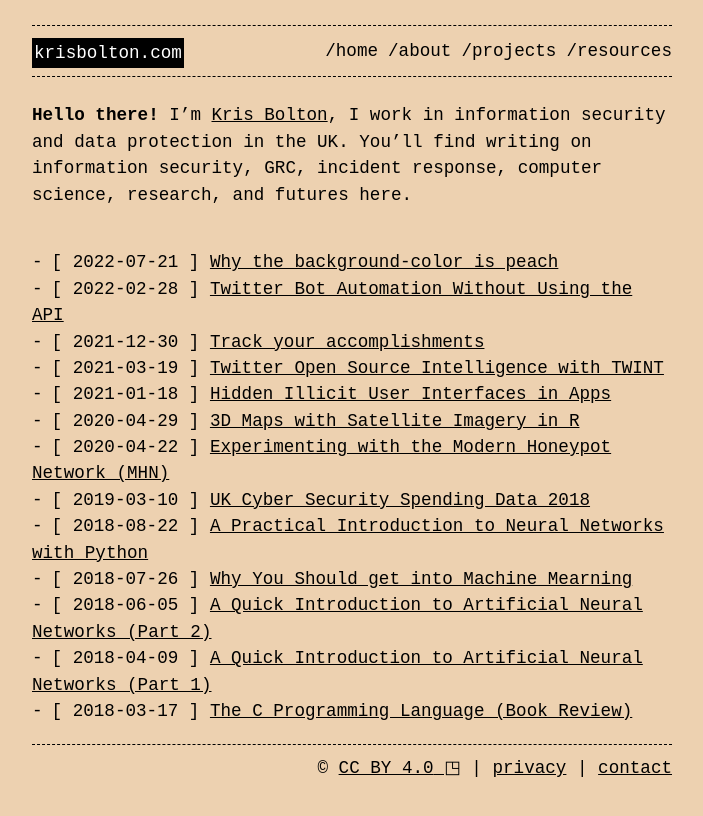
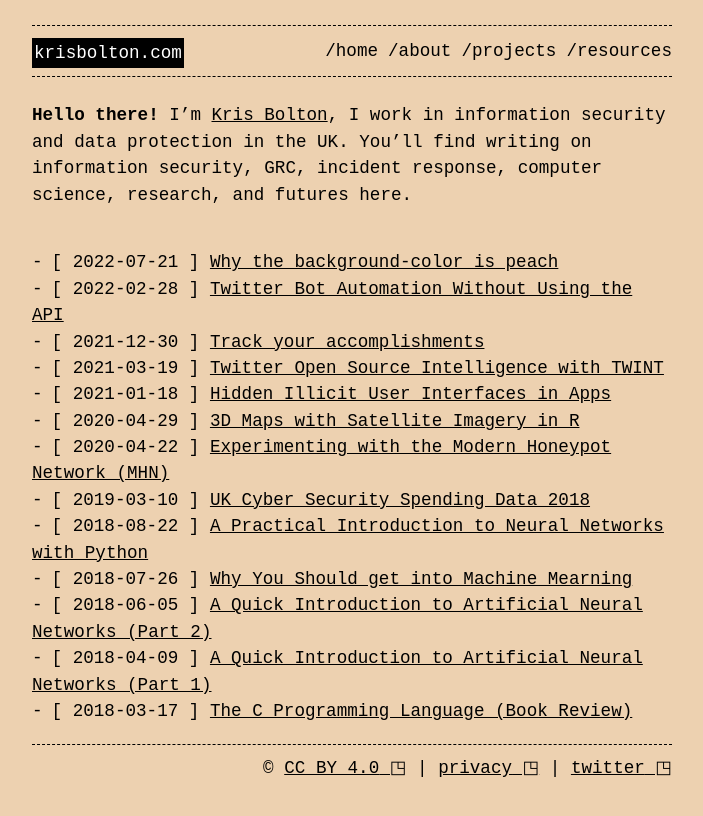
Before and after one commit to krisbolton/blog-staging, a Jekyll site: the page built from index.md, in a window 1280 px wide. Shown: the top 816 px of the page, without its empty margins (288-991 px from the left). Built offline with Jekyll 4.4.1, drawn with Linux system fonts in a browser that asks for light colours.

Commit message:
twiter to footer

```diff
--- a/_config.yml
+++ b/_config.yml
@@ -8,7 +8,7 @@ header_pages:
   - projects.md
   - resources.md
 
-footer: '&copy; <a href="https://creativecommons.org/licenses/by/4.0/" target="_blank" title="Creative Commons Attribution 4.0 License">CC BY 4.0</a> | <a href="/privacy">privacy</a> | <a href="">contact</a>'
+footer: '&copy; <a href="https://creativecommons.org/licenses/by/4.0/" target="_blank" title="Creative Commons Attribution 4.0 License">CC BY 4.0</a> | <a href="/privacy" target="_blank">privacy</a> | <a href="" target="_blank">twitter</a>'
 
 style: light
 
```
